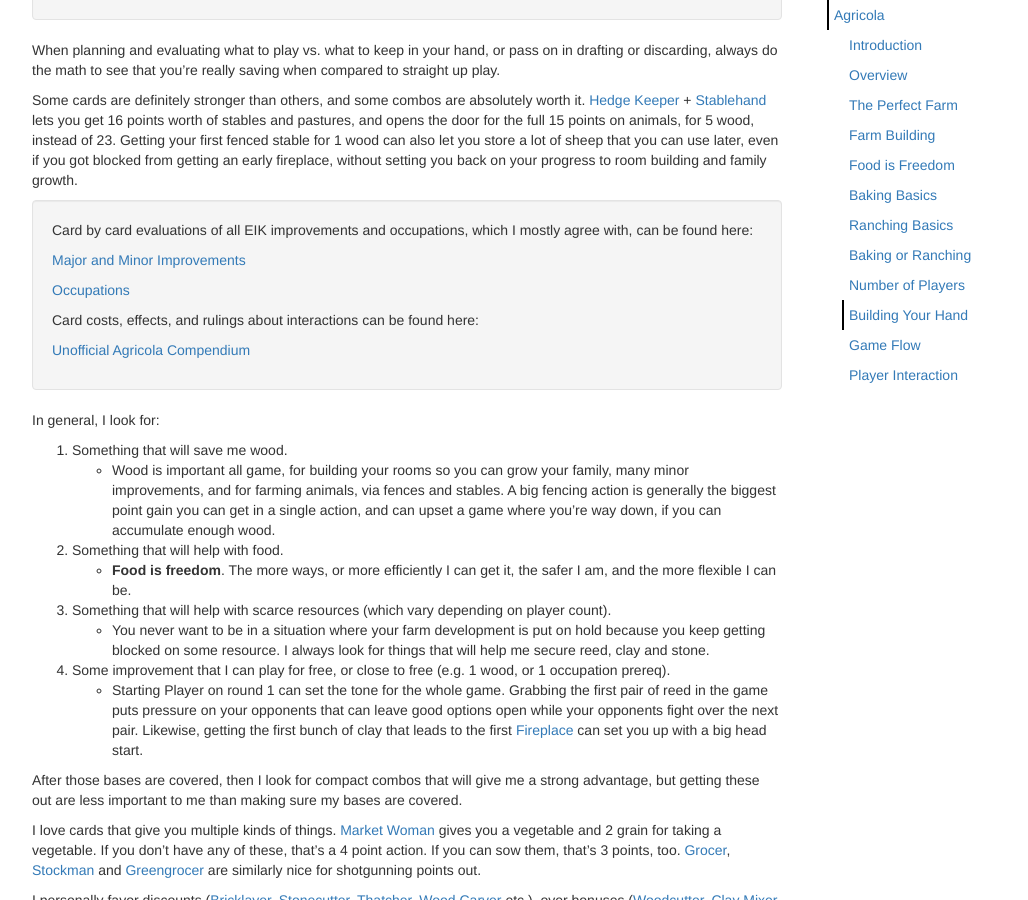
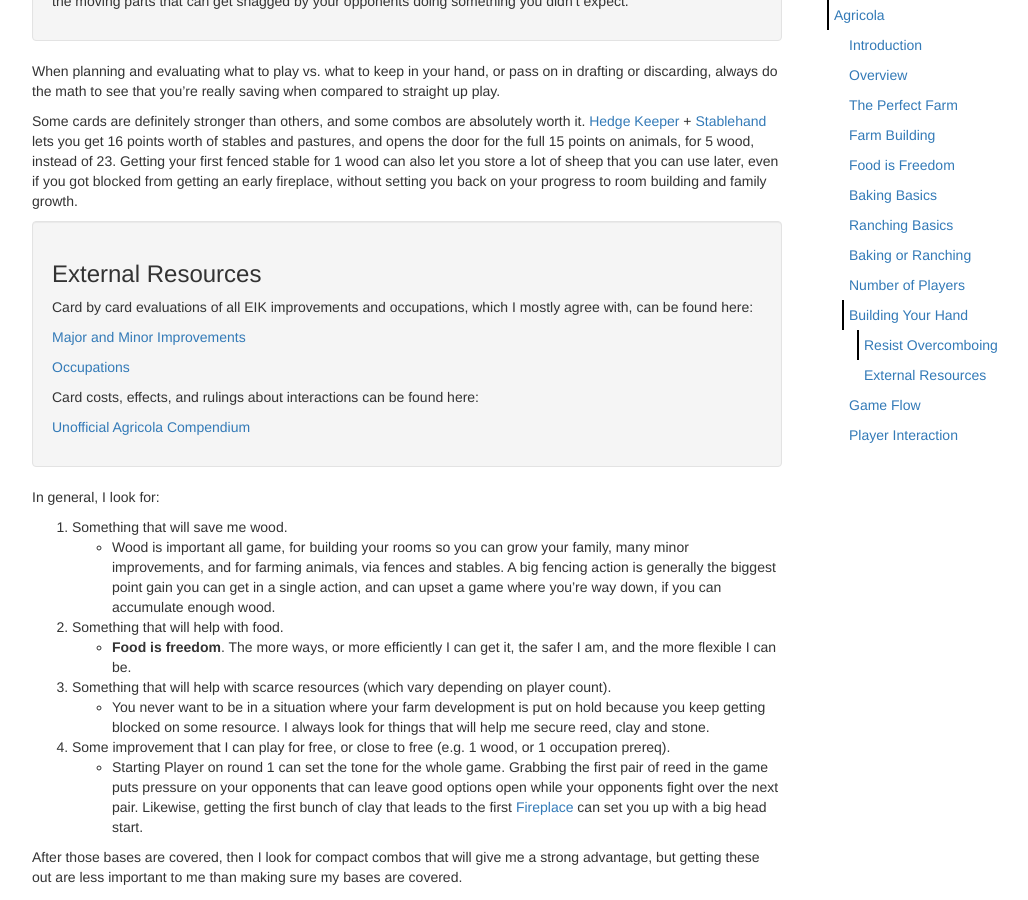
Before and after one commit to Dave-Choi/strategy, a Jekyll site: the page built from agricola/index.md, in a window 1280 px wide and 900 px high, scrolled down 5876 px. Shown: the whole window, without its empty margins (38-1066 px from the left). Built offline with Jekyll 4.4.1, drawn with Linux system fonts in a browser that asks for light colours.

Commit message:
Update Agricola strategy page to use hierarchical headers.

```diff
--- a/agricola/index.md
+++ b/agricola/index.md
@@ -71,7 +71,7 @@
 Any time you're in a position where you're not guaranteed to be able to feed your family, you can be manipulated by other players.
 
 <div class="well" markdown="1">
-<p class="lead">Slippery Slope</p>
+###Slippery Slope
 Consider a 2 player game, in round 6, with no family growth yet, so each player has 2 actions per round.
 
 You're the starting player, and you decide to take a large stack of reed with your first action.  You have 0 food, need 4 to feed at the end of round 7, and you're hoping to grab the pile of 4 food from the Fishing action with your next move, since I already have as much food as I need, and there's a pile of 6 wood that you know I want to use to build a room and some stables.
@@ -118,7 +118,7 @@
 Ranching utilizes a Fireplace or Cooking Hearth and allows you to convert animals and vegetables to food at any time.  They also provide a low efficiency bake option, which can be a lifesaver sometimes.  In the absence of a strong reason to bake, you should default to ranching.
 
 <div class="well" markdown="1">
-<p class="lead">Cues to Bake</p>
+###Cues to Bake
 
 Certain occupations and improvements can make baking a solid choice.  There are some cards that will make it seem like you have a strong baking hand, but it can sound better than it really is.  Generally, you'll need a combination of a few.
 
@@ -168,7 +168,7 @@
 One thing that trips up a lot of players accustomed to other games is that there's a strong temptation to combo.
 
 <div class="well" markdown="1">
-<p class="lead">Resist Overcomboing</p>
+###Resist Overcomboing
 <blockquote>If I play Bricklayer, Clay Supports, Ladder, and renovate early, I can build rooms for 1 wood each!</blockquote>
 
 You can, and it sounds amazing, but it cost you 4 wood, 1 clay, about 4 actions between playing the improvements, occupation, and renovation, at least 2 actions to gather the resources, and you might not be able to make your first room until round 8 or later, if the renovation action didn't come until round 7.  You can also get blocked out of playing the improvements, delaying you further.
@@ -185,6 +185,7 @@
 Some cards are definitely stronger than others, and some combos are absolutely worth it.  Hedge Keeper + Stablehand lets you get 16 points worth of stables and pastures, and opens the door for the full 15 points on animals, for 5 wood, instead of 23.  Getting your first fenced stable for 1 wood can also let you store a lot of sheep that you can use later, even if you got blocked from getting an early fireplace, without setting you back on your progress to room building and family growth.
 
 <div class="well" markdown="1">
+###External Resources
 Card by card evaluations of all EIK improvements and occupations, which I mostly agree with, can be found here:
 
 [Major and Minor Improvements](http://boardgamegeek.com/thread/458895/card-by-card-a-full-review-of-the-improvements)
@@ -251,7 +252,7 @@
 ## Player Interaction
 
 <div class="well" markdown="1">
-<p class="lead">Denial</p>
+###Denial
 
 I mentioned before that denial can be a good tactic (denying clay can prevent 2 renovations, and denying food can force a lot of inefficient actions), but it's easy to get hooked on that feeling and overdo it.
 
@@ -269,7 +270,7 @@
 </div>
 
 <div class="well" markdown="1">
-<p class="lead">Starting Player</p>
+###Starting Player
 
 Being the starting player is very clearly a good thing, as you have access to the largest resource piles, and the best actions in the late game.  Knowing when to take it is a large part of doing well.
 
@@ -289,7 +290,7 @@
 </div>
 
 <div class="well" markdown="1">
-<p class="lead">When to Build Major Improvements</p>
+###When to Build Major Improvements
 
 When you want to play major improvements on your farm, there's some play in the timing.
 
```
